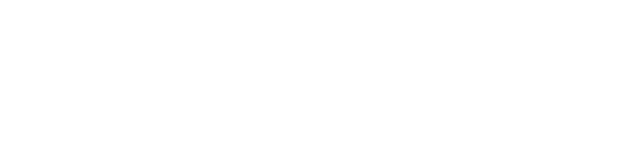
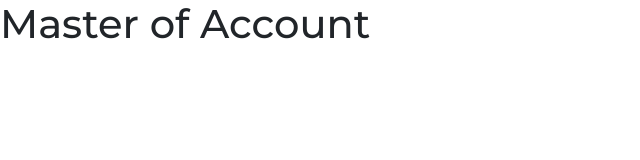
Before and after one commit to mdriazuddin417/accounting-master, a plain HTML site: page index.html in a window 1280 px wide. Shown: the whole page, without its empty margins (0-640 px from the left). Drawn offline with nearby package versions, Linux system fonts and the light colour scheme.

Commit message:
css-js-connect

```diff
--- a/index.html
+++ b/index.html
@@ -5,11 +5,26 @@
     <meta charset="UTF-8">
     <meta http-equiv="X-UA-Compatible" content="IE=edge">
     <meta name="viewport" content="width=device-width, initial-scale=1.0">
-    <title>Document</title>
+    <title>Master of Account</title>
+    <!-------------- Bootstrap link-------------- -->
+    <link href="https://cdn.jsdelivr.net/npm/bootstrap@5.1.3/dist/css/bootstrap.min.css" rel="stylesheet"
+        integrity="sha384-1BmE4kWBq78iYhFldvKuhfTAU6auU8tT94WrHftjDbrCEXSU1oBoqyl2QvZ6jIW3" crossorigin="anonymous">
+    <!----------- vanila-css  ------------->
+    <link rel="stylesheet" href="style.css">
 </head>
 
 <body>
+    <header>
+        <h1>Master of Account</h1>
+    </header>
+    <main>
+        <section>
 
+        </section>
+    </main>
+
+    <!---------------------Vanial- Javascript  ------------->
+    <script src="app.js"></script>
 </body>
 
 </html>
--- a/style.css
+++ b/style.css
@@ -0,0 +1,5 @@
+@import url("https://fonts.googleapis.com/css2?family=Montserrat:wght@400;500;700&display=swap");
+
+body {
+  font-family: "Montserrat", sans-serif;
+}
```
Also changed, not shown: 1 other file.
